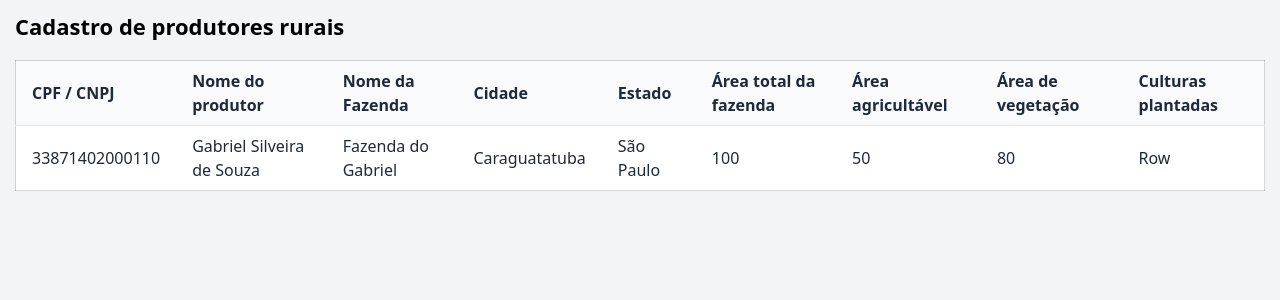
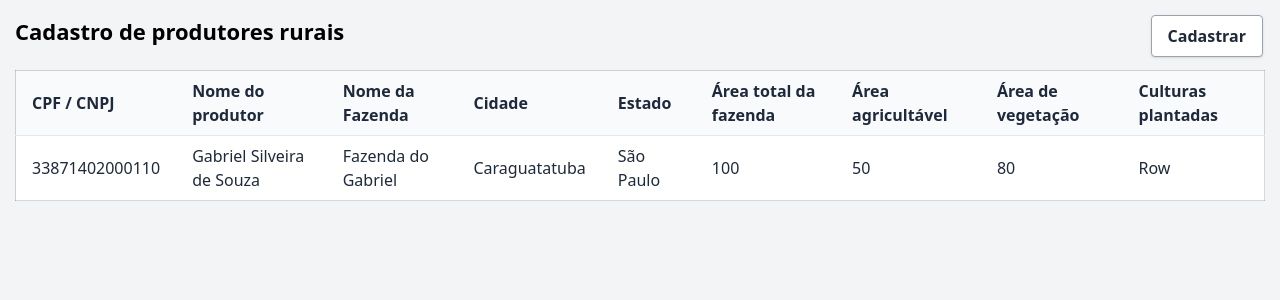
Before and after one commit to gabriel-silveira/brain-ag-test, a React (Create React App) app: page / in a window 1280 px wide. Shown: the top 300 px of the page. Built offline with nearby package versions, Linux system fonts and the light colour scheme.

Commit message:
Create button

```diff
--- a/src/App.css
+++ b/src/App.css
@@ -7,9 +7,9 @@
 
 .app-header {
   position: absolute;
-  padding: 10px 15px 0 15px;
+  padding: 15px 15px 0 15px;
   width: 100%;
-  height: 60px;
+  height: 70px;
 }
 
 .app-header h1 {
@@ -20,9 +20,9 @@
 .app-content {
   position: absolute;
   padding: 0 15px 0 15px;
-  top: 60px;
+  top: 70px;
   width: 100%;
-  height: calc(100% - 60px);
+  height: calc(100% - 70px);
 }
 
 .bg-lighter-grey {
@@ -36,3 +36,9 @@
   -moz-border-radius: 20px !important;
   border-radius: 20px !important;
 }
+
+.create-button {
+  position: absolute;
+  top: 15px;
+  right: 17px;
+}
--- a/src/App.tsx
+++ b/src/App.tsx
@@ -7,6 +7,12 @@ function App() {
     <div className="app">
       <header className="app-header">
         <h1>Cadastro de produtores rurais</h1>
+
+        <button
+          className="bg-white hover:bg-gray-100 text-gray-800 font-semibold
+          py-2 px-4 border border-gray-400 rounded shadow create-button">
+          Cadastrar
+        </button>
       </header>
 
       <div className="app-content">
```
